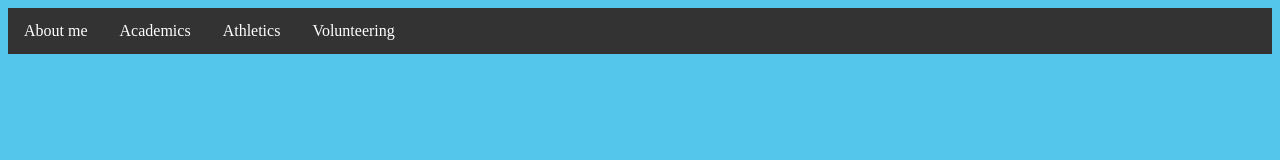
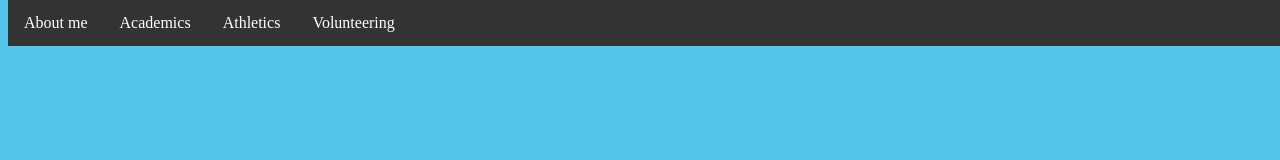
Before and after one commit to St19Galla/Portfolio, a plain HTML site: page index.html in a window 1280 px wide. Drawn offline with Linux system fonts and the light colour scheme.

Commit message:
Update style.css

```diff
--- a/style.css
+++ b/style.css
@@ -7,6 +7,9 @@ ul {
   padding: 0;
   overflow: hidden;
   background-color: #333;
+  position: fixed;
+  top: 0;
+  width: 100%;
 }
 li {
   float: left;
@@ -22,3 +25,6 @@ li a {
 li a:hover {
   background-color: #111;
 }
+.active {
+  background-color: #4caf50;
+}
```
